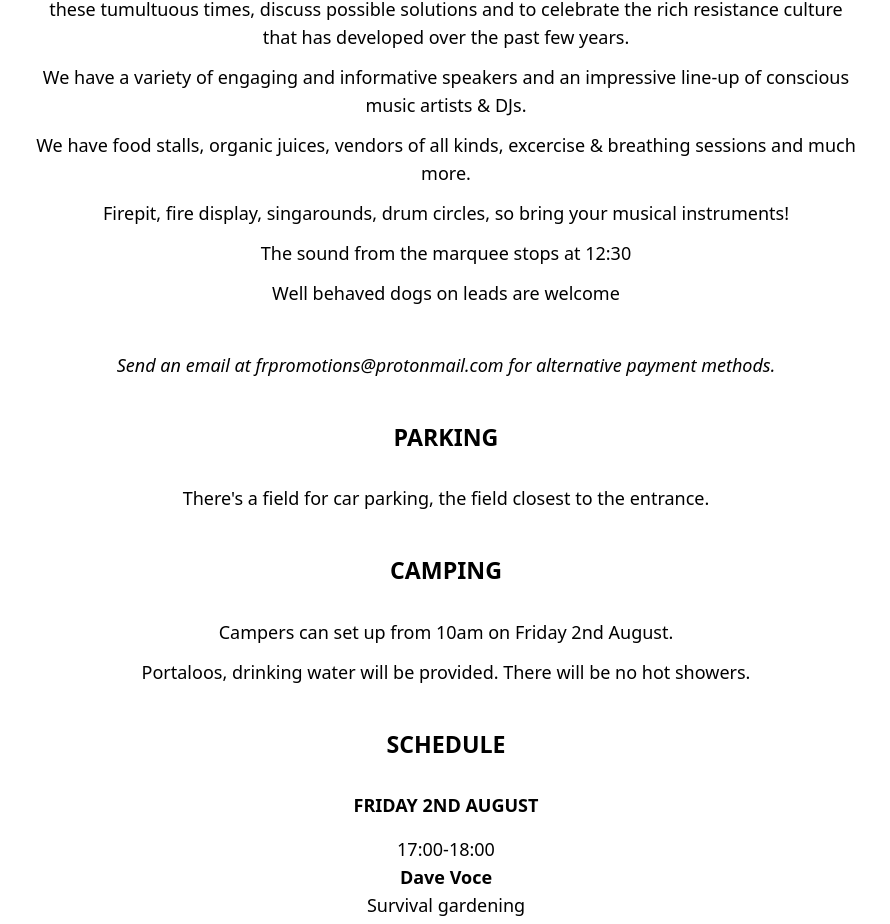
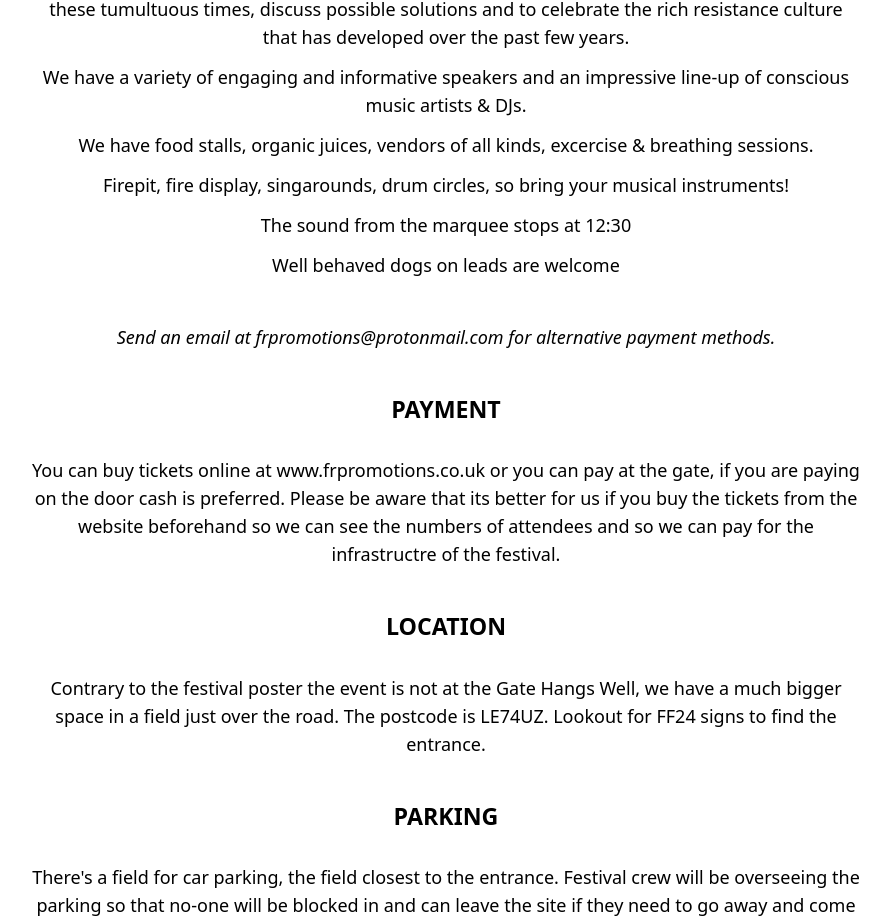
Before and after one commit to jajouka79/frpromotions-vue-frontend, a Vue app: page /#/ff in a window 1280 px wide. Shown: the part 379-1303 px from the top of the page, without its empty margins (194-1084 px from the left). Built offline with nearby package versions, Linux system fonts and the light colour scheme.

Commit message:
info update

```diff
--- a/src/pages/FreedomFestPage.vue
+++ b/src/pages/FreedomFestPage.vue
@@ -40,7 +40,7 @@
 
                 <div class="pb-3">We have a variety of engaging and informative speakers and an impressive line-up of conscious music artists & DJs.</div>
 
-                <div class="pb-3">We have food stalls, organic juices, vendors of all kinds, excercise & breathing sessions and much more.</div>
+                <div class="pb-3">We have food stalls, organic juices, vendors of all kinds, excercise & breathing sessions.</div>
 
                 <div class="pb-3">Firepit, fire display, singarounds, drum circles, so bring your musical instruments!</div>
 
@@ -51,22 +51,33 @@
                 <div class="pb-3 my-8"><i>Send an email at frpromotions@protonmail.com for alternative payment methods.</i></div>
 
 
+                <div class="text-xl my-8 font-bold">PAYMENT</div>
+
+                <div class="pb-3">You can buy tickets online at www.frpromotions.co.uk or you can pay at the gate, if you are
+                    paying on the door cash is preferred. Please be aware that its better for us if you buy the tickets from
+                    the website beforehand so we can see the numbers of attendees and so we can pay for the infrastructre
+                    of the festival.</div>
+
+                    <div class="text-xl my-8 font-bold">LOCATION</div>
+
+                <div class="pb-3">Contrary to the festival poster the event is not at the Gate Hangs Well, we have a much bigger space
+                    in a field just over the road. The postcode is LE74UZ. Lookout for FF24 signs to find the entrance.</div>
+
                 <div class="text-xl my-8 font-bold">PARKING</div>
 
-                <div class="pb-3">There's a field for car parking, the field closest to the entrance.</div>
-
-
+                <div class="pb-3">There's a field for car parking, the field closest to the entrance. Festival crew will be overseeing the
+                    parking so that no-one will be blocked in and can leave the site if they need to go away and come back.</div>
 
                 <div class="text-xl my-8 font-bold">CAMPING</div>
 
-                <div class="pb-3">Campers can set up from 10am on Friday 2nd August.</div>
-
-                <div class="pb-3">Portaloos, drinking water will be provided. There will be no hot showers.</div>
+                <div class="pb-3">Campers can set up from 10am on Friday 2nd August. We have a camping field and each
+                    person will need a ticket that includes camping. Portaloos and water will be provided.
+                    Unfortunately there will be no showers this year.</div>
 
                 <div class="font-bold text-xl my-8">SCHEDULE</div>
 
                 <div>
-                    <h3 class="font-bold">FRIDAY 2ND AUGUST</h3>
+                    <div class="font-bold text-lg">FRIDAY 2ND AUGUST</div>
 
                     <div class="mt-4">17:00-18:00</div>
                     <div class="font-bold">Dave Voce</div>
@@ -93,7 +104,7 @@
 
 
                 <div class="my-8">
-                    <h3 class="font-bold">SATURDAY 3RD AUGUST</h3>
+                    <div class="font-bold text-lg">SATURDAY 3RD AUGUST</div>
 
                     <div class="mt-4">12:00-12:10</div>
                     <div class="font-bold">Mick the Ticket</div>
@@ -160,7 +171,7 @@
 
 
                 <div class="my-8">
-                    <h3 class="font-bold">SUNDAY 4TH AUGUST</h3>
+                    <div class="font-bold text-lg">SUNDAY 4TH AUGUST</div>
 
                     <div class="mt-4">12:00-12:20</div>
                     <div class="font-bold">Reiss Thompson</div>
```
